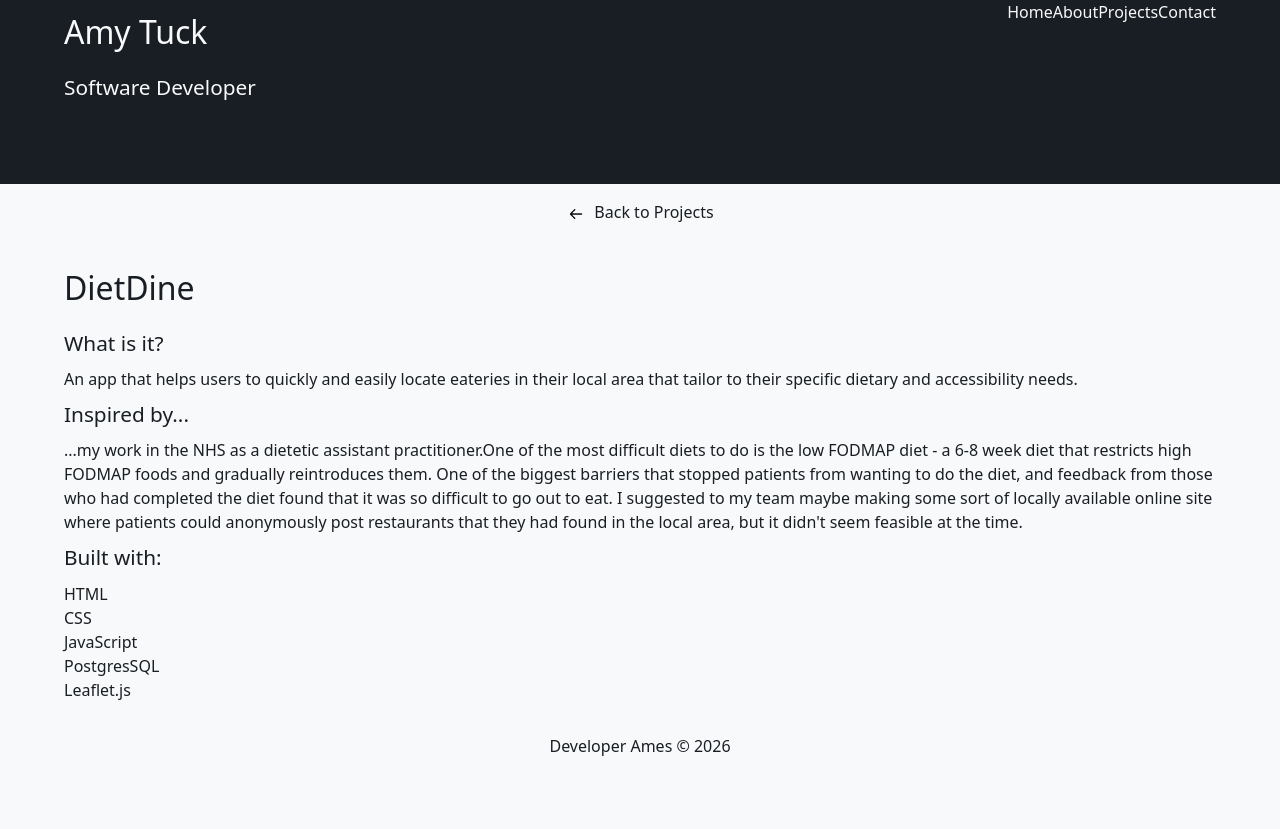
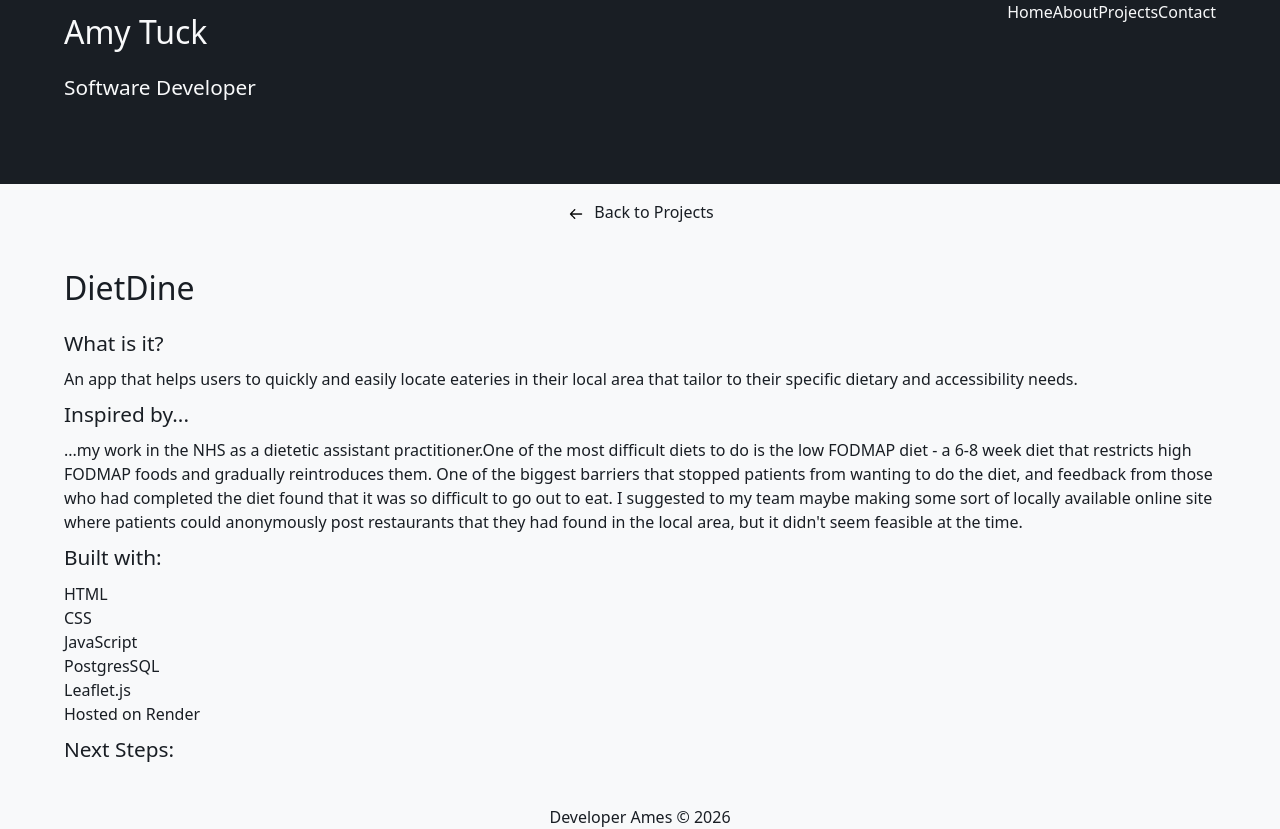
Before and after one commit to DeveloperAmes/portfolio, a Next.js app: page /projects/1 in a window 1280 px wide. Before the commit the page ends 800 px from the top, so only its background shows below. Built offline with nearby package versions, Linux system fonts and the light colour scheme.

Commit message:
chore: add next steps section to projectpage component and props to each project page

```diff
--- a/src/app/components/ProjectPage.jsx
+++ b/src/app/components/ProjectPage.jsx
@@ -2,7 +2,8 @@ export default function ProjectPage({
   h1content,
   p1content,
   p2content,
-  p3content,
+  builtwithlistcontent,
+  nextstepslistcontent,
 }) {
   return (
     <section>
@@ -12,7 +13,9 @@ export default function ProjectPage({
       <h3>Inspired by...</h3>
       <p>{p2content}</p>
       <h4>Built with:</h4>
-      {p3content}
+      {builtwithlistcontent}
+      <h5>Next Steps:</h5>
+      {nextstepslistcontent}
     </section>
   );
 }
--- a/src/app/projects/1/page.js
+++ b/src/app/projects/1/page.js
@@ -13,15 +13,17 @@ export default function Project1() {
         p2content={
           "...my work in the NHS as a dietetic assistant practitioner.One of the most difficult diets to do is the low FODMAP diet - a 6-8 week diet that restricts high FODMAP foods and gradually reintroduces them. One of the biggest barriers that stopped patients from wanting to do the diet, and feedback from those who had completed the diet found that it was so difficult to go out to eat. I suggested to my team maybe making some sort of locally available online site where patients could anonymously post restaurants that they had found in the local area, but it didn't seem feasible at the time."
         }
-        p3content={
+        builtwithlistcontent={
           <ul>
             <li>{"HTML"}</li>
             <li>{"CSS"}</li>
             <li>{"JavaScript"}</li>
             <li>{"PostgresSQL"}</li>
             <li>{"Leaflet.js"}</li>
+            <li>{"Hosted on Render"}</li>
           </ul>
         }
+        nextstepslistcontent={<ul></ul>}
       />
     </main>
   );
--- a/src/app/projects/2/page.js
+++ b/src/app/projects/2/page.js
@@ -13,7 +13,7 @@ export default function Project2() {
         p2content={
           "...my own experiences in which I  struggle with executive dysfunction and need some encouragement to help me get things done."
         }
-        p3content={
+        builtwithlistcontent={
           <ul>
             <li>{"React"}</li>
             <li>{"NextJS"}</li>
@@ -22,6 +22,7 @@ export default function Project2() {
             <li>{"Clerk auth"}</li>
           </ul>
         }
+        nextstepslistcontent={<ul></ul>}
       />
     </main>
   );
--- a/src/app/projects/3/page.js
+++ b/src/app/projects/3/page.js
@@ -11,9 +11,9 @@ export default function Project3() {
           "A website that helps to connect users who want to meet up and play sport casually, making exercise less restrictive and more fun."
         }
         p2content={
-          "...the large proportion of people who don't have the time or energy to regularly attend local clubs or learn all the rules of a sport and just want to move their bodies for fun."
+          "...the large proportion of people who don't have the time or energy to regularly attend local sports clubs (or learn all the rules of a sport) and just want to move their bodies for fun!"
         }
-        p3content={
+        builtwithlistcontent={
           <ul>
             <li>{"React"}</li>
             <li>{"NextJS"}</li>
@@ -26,6 +26,7 @@ export default function Project3() {
             <li>{"Lottiefiles"}</li>
           </ul>
         }
+        nextstepslistcontent={<ul></ul>}
       />
     </main>
   );
```
